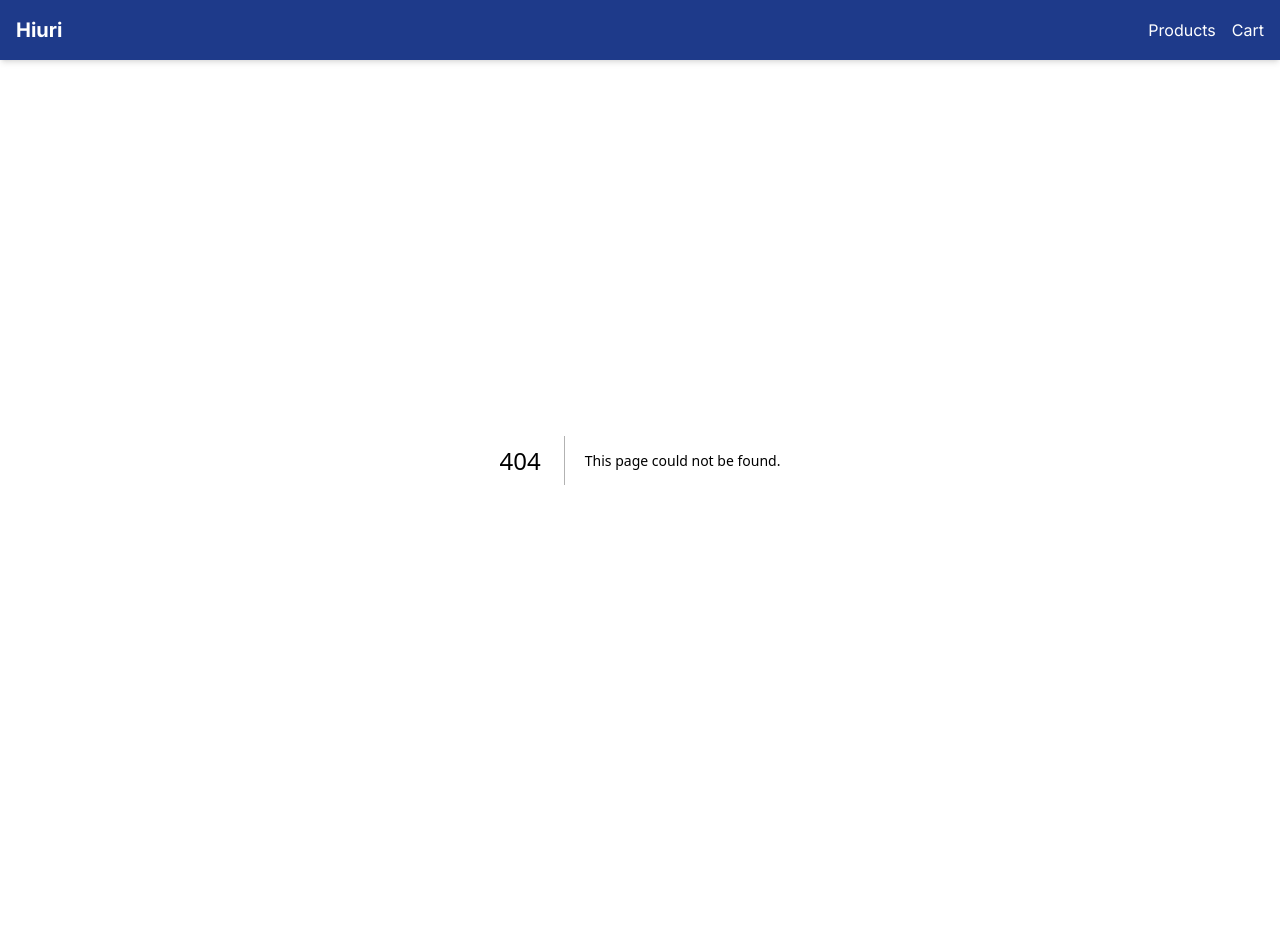
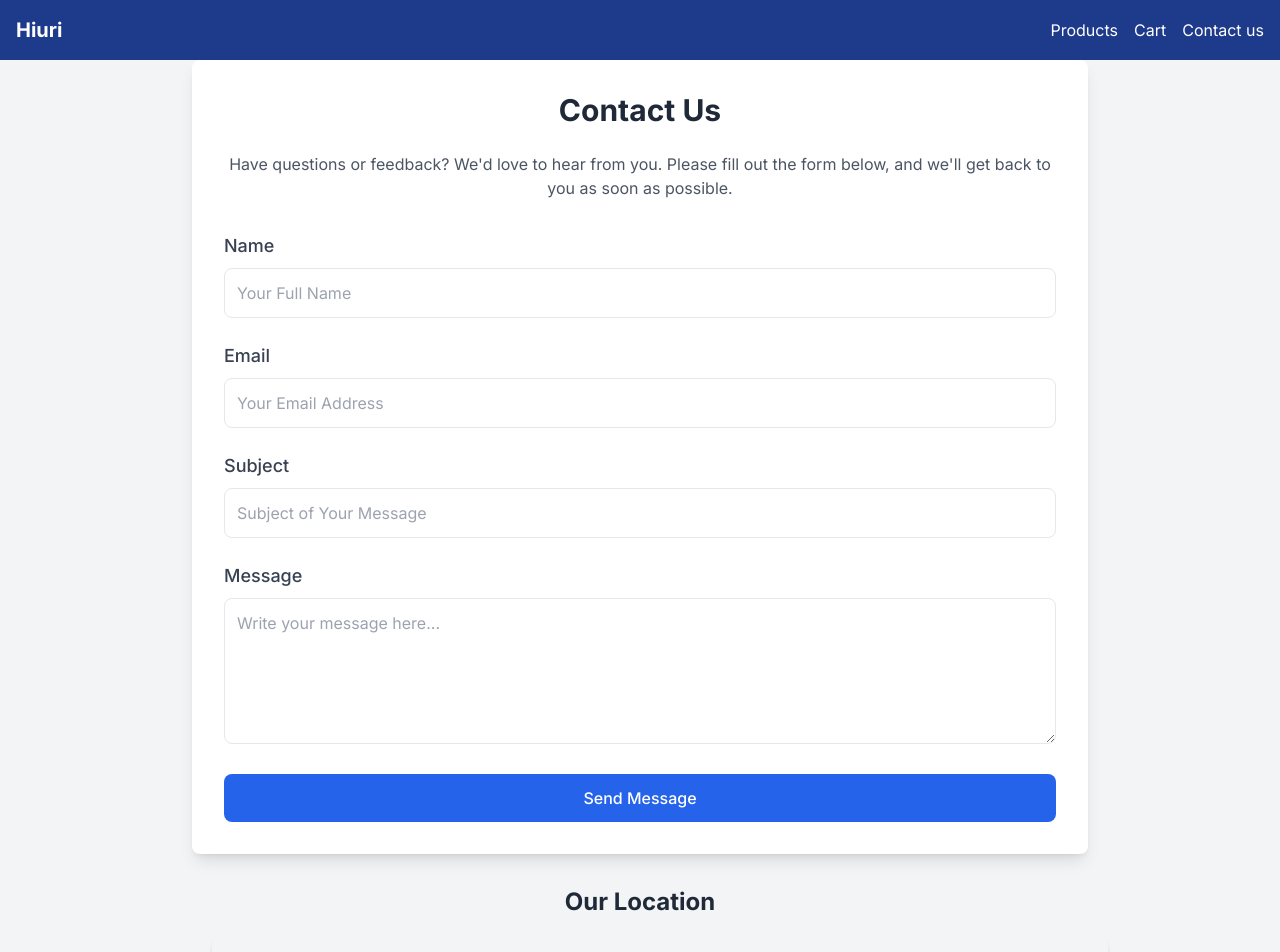
Before and after one commit to debmalya37/ecommerce-web, a Next.js app: page /contact-us in a window 1280 px wide. Before the commit this address had no page. Shown: the top 952 px of the page. Before the commit the page ends 860 px from the top, so only its background shows below. Built offline with nearby package versions, Linux system fonts and the light colour scheme; grey boxes are pictures that could not be loaded.

Commit message:
#update with contact page

```diff
--- a/package.json
+++ b/package.json
@@ -14,12 +14,15 @@
     "crypto-js": "^4.2.0",
     "mongoose": "^8.8.1",
     "next": "14.2.7",
+    "nodemailer": "^6.10.0",
     "react": "^18",
     "react-dom": "^18",
+    "twilio": "^5.4.2",
     "uuid": "^11.0.4"
   },
   "devDependencies": {
     "@types/node": "^20",
+    "@types/nodemailer": "^6.4.17",
     "@types/react": "^18",
     "@types/react-dom": "^18",
     "eslint": "^8",
--- /dev/null
+++ b/src/app/api/contact/route.ts
@@ -0,0 +1,45 @@
+import { NextResponse } from "next/server";
+import nodemailer from "nodemailer";
+
+export async function POST(request: Request) {
+  try {
+    const { name, email, subject, message } = await request.json();
+
+    // Create a Nodemailer transporter
+    const transporter = nodemailer.createTransport({
+      host: "smtp.gmail.com", // Gmail SMTP server
+      port: 587, // TLS port
+      secure: false, // Use STARTTLS
+      auth: {
+        user: "debmalyasen37@gmail.com", // Replace with your email address
+        pass: "mtog xezl xlsb xyaz", // Replace with your app-specific password
+      },
+    });
+
+    // Email content
+    const mailOptions = {
+      from: `"${name}" <${email}>`, // Sender details
+      to: "debmalyasen37@gmail.com", // Replace with your recipient email address
+      subject: subject,
+      text: message,
+      html: `
+        <h3>Contact Us Form Submission</h3>
+        <p><strong>Name:</strong> ${name}</p>
+        <p><strong>Email:</strong> ${email}</p>
+        <p><strong>Subject:</strong> ${subject}</p>
+        <p><strong>Message:</strong> ${message}</p>
+      `,
+    };
+
+    // Send the email
+    await transporter.sendMail(mailOptions);
+
+    return NextResponse.json({ success: true, message: "Email sent successfully!" });
+  } catch (error) {
+    console.error("Error sending email:", error);
+    return NextResponse.json(
+      { success: false, message: "Failed to send email. Please try again later." },
+      { status: 500 }
+    );
+  }
+}
--- a/src/app/api/phonepe-payment/route.ts
+++ b/src/app/api/phonepe-payment/route.ts
@@ -17,9 +17,9 @@ export async function POST(request: Request) {
       merchantTransactionId: transactionId,
       name: userDetails.name, // Use userDetails for name
       amount: Math.round(amount * 100), // Convert to paisa
-      redirectUrl: `http://localhost:3000/api/status?id=${transactionId}`,
+      redirectUrl: `https://hiuri.in/api/status/${transactionId}`,
       redirectMode: "POST",
-      callbackUrl: `http://localhost:3000/api/status?id=${transactionId}`,
+      callbackUrl: `https://hiuri.in/api/status/${transactionId}`,
       mobileNumber: userDetails.phone, // Use userDetails for phone
       paymentInstrument: {
         type: "PAY_PAGE",
--- a/src/app/api/status/[id]/route.ts
+++ b/src/app/api/status/[id]/route.ts
@@ -23,7 +23,7 @@ export async function POST(req:Request, res:Response) {
 
   const options = {
     method: "GET",
-    url: `https://api-preprod.phonepe.com/apis/pg-sandbox/pg/v1/status/${merchantId}/${transactionId}`,
+    url: `https://api.phonepe.com/apis/hermes/pg/v1/status/${merchantId}/${transactionId}`,
     headers: {
       accept: "application/json",
       "Content-Type": "application/json",
@@ -38,10 +38,10 @@ export async function POST(req:Request, res:Response) {
 
 
   if (response.data.code == "PAYMENT_SUCCESS")
-  return NextResponse.redirect("http://localhost:3000/success",{
+  return NextResponse.redirect("http://hiuri.in/success",{
     status: 301,
   });
-else return NextResponse.redirect("http://localhost:3000/failure",{
+else return NextResponse.redirect("http://hiuri.in/failure",{
   // a 301 status is required to redirect from a POST to a GET route
   status: 301,
 });
--- /dev/null
+++ b/src/app/contact-us/page.tsx
@@ -0,0 +1,162 @@
+"use client";
+
+import { useState } from "react";
+
+export default function ContactUsPage() {
+  const [formData, setFormData] = useState({
+    name: "",
+    email: "",
+    subject: "",
+    message: "",
+  });
+
+  const [isSubmitting, setIsSubmitting] = useState(false);
+  const [responseMessage, setResponseMessage] = useState("");
+
+  const handleInputChange = (e: React.ChangeEvent<HTMLInputElement | HTMLTextAreaElement>) => {
+    const { name, value } = e.target;
+    setFormData((prev) => ({ ...prev, [name]: value }));
+  };
+
+  const handleSubmit = async (e: React.FormEvent) => {
+    e.preventDefault();
+    setIsSubmitting(true);
+
+    try {
+      const response = await fetch("/api/contact", {
+        method: "POST",
+        headers: {
+          "Content-Type": "application/json",
+        },
+        body: JSON.stringify(formData),
+      });
+
+      const result = await response.json();
+
+      if (result.success) {
+        setResponseMessage("Thank you for reaching out! We'll get back to you soon.");
+        setFormData({ name: "", email: "", subject: "", message: "" });
+      } else {
+        setResponseMessage("Oops! Something went wrong. Please try again later.");
+      }
+    } catch (error) {
+      setResponseMessage("Error sending your message. Please try again later.");
+      console.error("Error:", error);
+    } finally {
+      setIsSubmitting(false);
+    }
+  };
+
+  return (
+    <div className="bg-gray-100 min-h-screen flex flex-col items-center justify-center px-4 space-y-8">
+      <div className="max-w-4xl w-full bg-white shadow-lg rounded-lg p-8">
+        <h1 className="text-3xl font-bold text-gray-800 mb-6 text-center">
+          Contact Us
+        </h1>
+        <p className="text-gray-600 text-center mb-8">
+          Have questions or feedback? We'd love to hear from you. Please fill out the form below, and we'll get back to you as soon as possible.
+        </p>
+
+        <form onSubmit={handleSubmit} className="space-y-6">
+          <div>
+            <label htmlFor="name" className="block text-lg font-medium text-gray-700">
+              Name
+            </label>
+            <input
+              type="text"
+              id="name"
+              name="name"
+              value={formData.name}
+              onChange={handleInputChange}
+              required
+              className="mt-2 p-3 w-full border rounded-lg focus:ring-2 focus:ring-blue-500 focus:outline-none"
+              placeholder="Your Full Name"
+            />
+          </div>
+
+          <div>
+            <label htmlFor="email" className="block text-lg font-medium text-gray-700">
+              Email
+            </label>
+            <input
+              type="email"
+              id="email"
+              name="email"
+              value={formData.email}
+              onChange={handleInputChange}
+              required
+              className="mt-2 p-3 w-full border rounded-lg focus:ring-2 focus:ring-blue-500 focus:outline-none"
+              placeholder="Your Email Address"
+            />
+          </div>
+
+          <div>
+            <label htmlFor="subject" className="block text-lg font-medium text-gray-700">
+              Subject
+            </label>
+            <input
+              type="text"
+              id="subject"
+              name="subject"
+              value={formData.subject}
+              onChange={handleInputChange}
+              required
+              className="mt-2 p-3 w-full border rounded-lg focus:ring-2 focus:ring-blue-500 focus:outline-none"
+              placeholder="Subject of Your Message"
+            />
+          </div>
+
+          <div>
+            <label htmlFor="message" className="block text-lg font-medium text-gray-700">
+              Message
+            </label>
+            <textarea
+              id="message"
+              name="message"
+              value={formData.message}
+              onChange={handleInputChange}
+              required
+              rows={5}
+              className="mt-2 p-3 w-full border rounded-lg focus:ring-2 focus:ring-blue-500 focus:outline-none"
+              placeholder="Write your message here..."
+            ></textarea>
+          </div>
+
+          <div>
+            <button
+              type="submit"
+              disabled={isSubmitting}
+              className={`w-full py-3 px-6 rounded-lg font-medium text-white bg-blue-600 hover:bg-blue-700 transition ${
+                isSubmitting ? "opacity-50 cursor-not-allowed" : ""
+              }`}
+            >
+              {isSubmitting ? "Submitting..." : "Send Message"}
+            </button>
+          </div>
+        </form>
+
+        {responseMessage && (
+          <div className="mt-6 text-center text-lg font-medium text-green-600">
+            {responseMessage}
+          </div>
+        )}
+      </div>
+
+      {/* Google Map Section */}
+      <div className="max-w-4xl w-full">
+        <h2 className="text-2xl font-bold text-gray-800 text-center mb-4">Our Location</h2>
+        <iframe
+        title="gmap"
+          src="https://www.google.com/maps/embed?pb=!1m18!1m12!1m3!1d3497.495685515688!2d77.71124277624678!3d29.045513481664963!2m3!1f0!2f0!3f0!3m2!1i1024!2i768!4f13.1!3m3!1m2!1s0x390c63fa40b9a0f3%3A0x66d1527997a8c64e!2s350%2F9%2C%20Dev%20Nagar%2C%20Phase-1%2C%20Modipuram%2C%20Meerut%2C%20Uttar%20Pradesh%20250002!5e0!3m2!1sen!2sin!4v1698424062826!5m2!1sen!2sin"
+          width="100%"
+          height="450"
+          style={{ border: 0 }}
+          allowFullScreen={true}
+          loading="lazy"
+          className="rounded-lg shadow-md m-5"
+          referrerPolicy="no-referrer-when-downgrade"
+        ></iframe>
+      </div>
+    </div>
+  );
+}
--- a/src/components/Navbar.tsx
+++ b/src/components/Navbar.tsx
@@ -15,6 +15,9 @@ export default function Navbar() {
           <Link href="/cart" className="ml-4 hover:underline">
             Cart
           </Link>
+          <Link href="/contact-us" className="ml-4 hover:underline">
+            Contact us
+          </Link>
         </div>
       </div>
     </nav>
```
Also changed, not shown: 1 other file (tests, documents, lock files or other folders).
